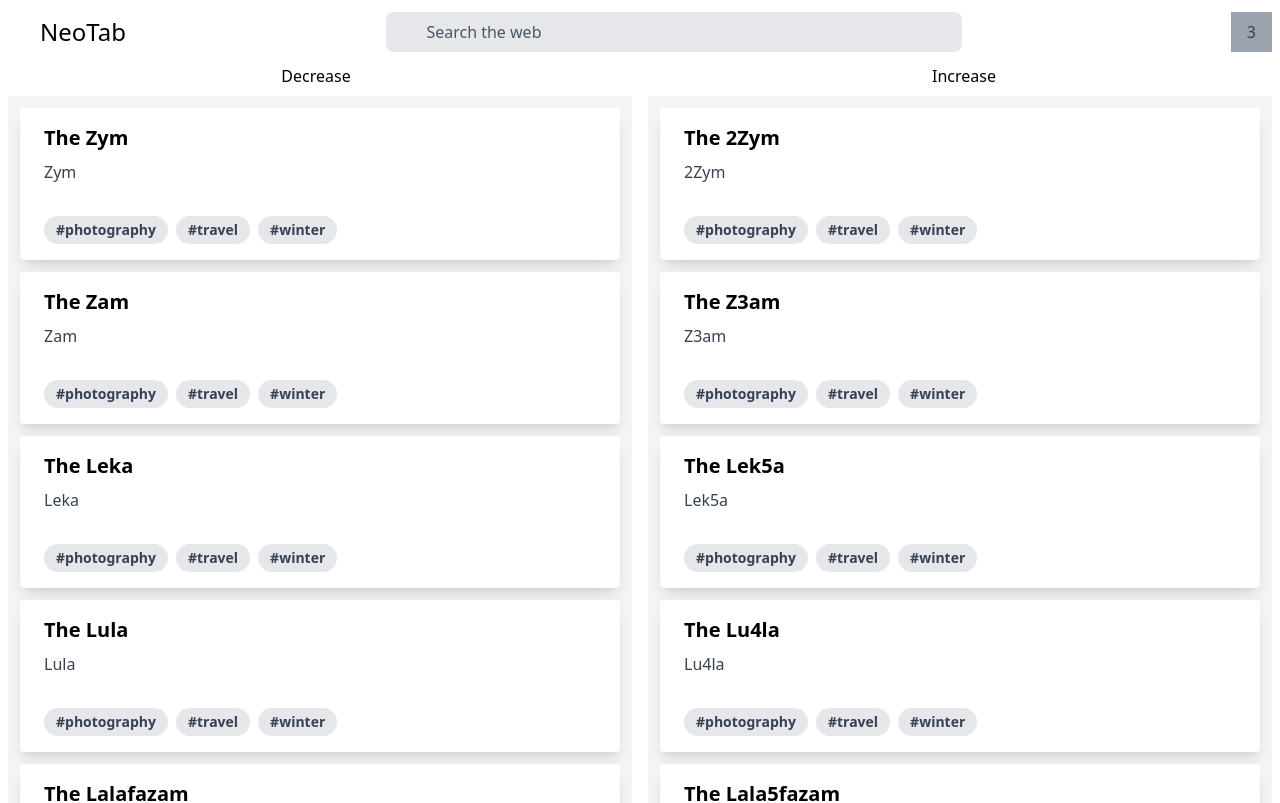
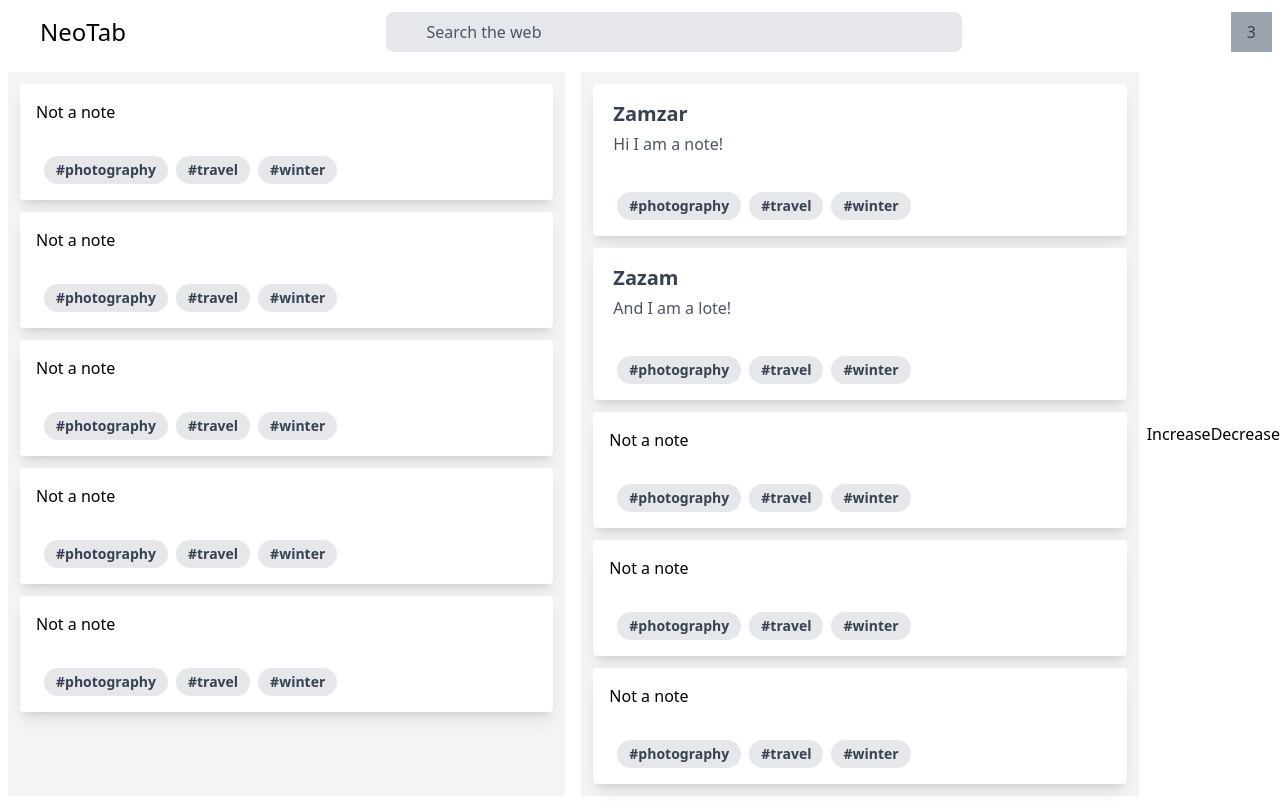
Before and after one commit to sarbikbetal/neotab, a Vue app: page / in a window 1280 px wide. Shown: the top 803 px of the page. Built offline with nearby package versions, Linux system fonts and the light colour scheme.

Commit message:
Added note

```diff
--- a/src/App.vue
+++ b/src/App.vue
@@ -19,4 +19,24 @@ export default {
 #app {
   @apply font-sans;
 }
+::-webkit-scrollbar {
+  width: 6px;
+  height: 6px;
+}
+
+/* Track */
+::-webkit-scrollbar-track {
+  background: #a7a7a77c;
+}
+
+/* Handle */
+::-webkit-scrollbar-thumb {
+  background: #acacac85;
+  border-radius: 4px;
+}
+
+/* Handle on hover */
+::-webkit-scrollbar-thumb:hover {
+  background: #424242d8;
+}
 </style>
--- a/src/components/Board.vue
+++ b/src/components/Board.vue
@@ -1,19 +1,16 @@
 <template>
-<section>
-  <div class="grid grid-cols-2 gap-4">
-    <button @click="dec" class="flex-grow">Decrease</button>
-    <button @click="inc" class="flex-grow">Increase</button>
-  </div>
-  <div class="flex mb-4">
+  <div class="md:flex mb-4">
     <column v-for="(col, i) in cols" :key="col">
       <draggable v-model="arr[i]" group="people" @start="drag=true" @end="drag=false" class="h-full" ghost-class="card-ghost">
         <transition-group name="list" tag="div" class="h-full">
-            <card v-for="element in arr[i]" :key="element.id">{{element.name}}</card>
+            <card v-for="element in arr[i]" :key="element.id" :type="element.type" :title="element.title" :body="element.body" />
         </transition-group>
       </draggable>
     </column>
+
+    <button @click="inc">Increase</button>
+    <button @click="dec">Decrease</button>
   </div>
-</section>
 </template>
 
 <script>
@@ -32,18 +29,18 @@ export default {
     return {
       arr: [
         [
-          { id: 1, name: "Zym" },
-          { id: 2, name: "Zam" },
-          { id: 3, name: "Leka" },
-          { id: 4, name: "Lula" },
-          { id: 5, name: "Lalafazam" }
+          { id: 1, title: "Zym" },
+          { id: 2, title: "Zam" },
+          { id: 3, title: "Leka" },
+          { id: 4, title: "Lula" },
+          { id: 5, title: "Lalafazam" }
         ],
         [
-          { id: 6, name: "2Zym" },
-          { id: 7, name: "Z3am" },
-          { id: 8, name: "Lek5a" },
-          { id: 9, name: "Lu4la" },
-          { id: 10, name: "Lala5fazam" }
+          { id: 6, type:"note", title: "Zamzar", body: "Hi I am a note!" },
+          { id: 7, type:"note", title: "Zazam", body: "And I am a lote!" },
+          { id: 8, title: "Lek5a" },
+          { id: 9, title: "Lu4la" },
+          { id: 10, title: "Lala5fazam" }
         ]
       ],
       cols: [0, 1]
--- a/src/components/Card.vue
+++ b/src/components/Card.vue
@@ -1,10 +1,8 @@
 <template>
     <div class=" rounded overflow-hidden shadow-lg m-3 bg-white">
-      <div class="px-6 py-4">
-        <div class="font-bold text-xl mb-2">The <slot /></div>
-        <p class="text-gray-700 text-base">
-          <slot />
-        </p>
+      <div class="p-4">
+        <note v-if="type=='note'" :title="title" :note="body"/>
+        <p v-else>Not a note</p>
       </div>
       <div class="px-6 py-4">
         <span class="inline-block bg-gray-200 rounded-full px-3 py-1 text-sm font-semibold text-gray-700 mr-2">#photography</span>
@@ -15,8 +13,17 @@
 </template>
 
 <script>
+import note from '@/components/Note'
 export default {
-name: "card"
+  name: "card",
+  props: {
+    type: String,
+    title: String,
+    body: String,
+  },
+  components: {
+    note
+  }
 }
 </script>
 
--- a/src/components/Column.vue
+++ b/src/components/Column.vue
@@ -1,5 +1,5 @@
 <template>
-  <div class="flex-1 bg-gray-100 m-2">
+  <div class="flex-1 flex-shrink-1 bg-gray-100 m-2">
     <slot/>
   </div>
 </template>
--- /dev/null
+++ b/src/components/Note.vue
@@ -0,0 +1,47 @@
+<template>
+  <div>
+    <p
+      @keydown.enter="focusOut"
+      contenteditable="true"
+      class="font-bold text-xl w-auto px-1 text-gray-700 no-underline appearance-none focus:outline-none focus:bg-gray-100"
+      type="text"
+      spellcheck="false"
+      @input="update"
+    >{{titleData}}</p>
+    <p
+      contenteditable="true"
+      spellcheck="false"
+      class="text-gray-600 p-1 rounded-sm text-base appearance-none focus:outline-none focus:bg-gray-200 w-full"
+    >{{noteData}}</p>
+  </div>
+</template>
+
+<script>
+export default {
+  name: "Note",
+  props: {
+    title: String,
+    note: String
+  },
+  data: function() {
+    return {
+      titleData: this.title,
+      noteData: this.note || "Click here to add something.."
+    };
+  },
+  methods: {
+    focusOut() {
+      document.activeElement.blur();
+    },
+    update(e) {
+      this.noteData = e.target.innerText;
+    }
+  }
+};
+</script>
+
+<style scoped>
+input {
+  transition: all 300ms ease-out;
+}
+</style>
```
